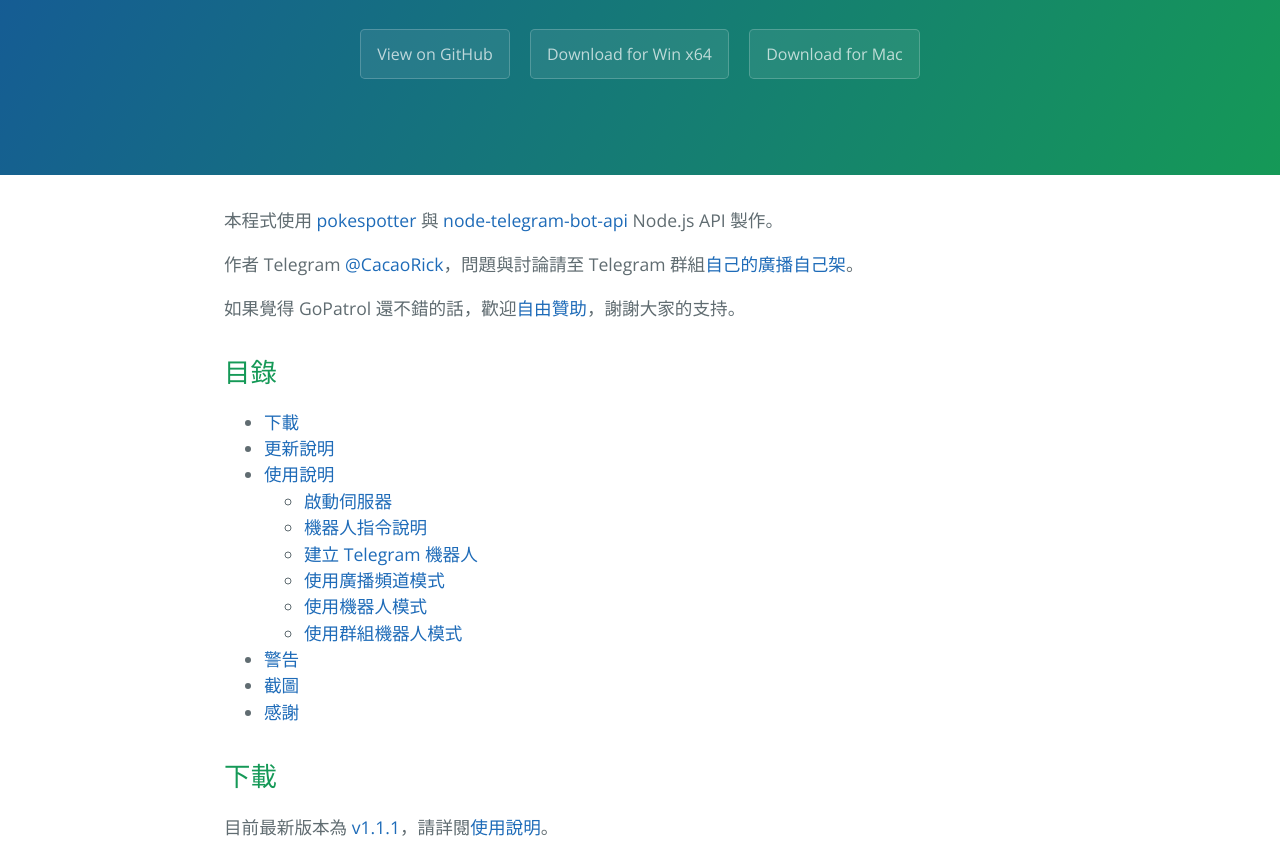
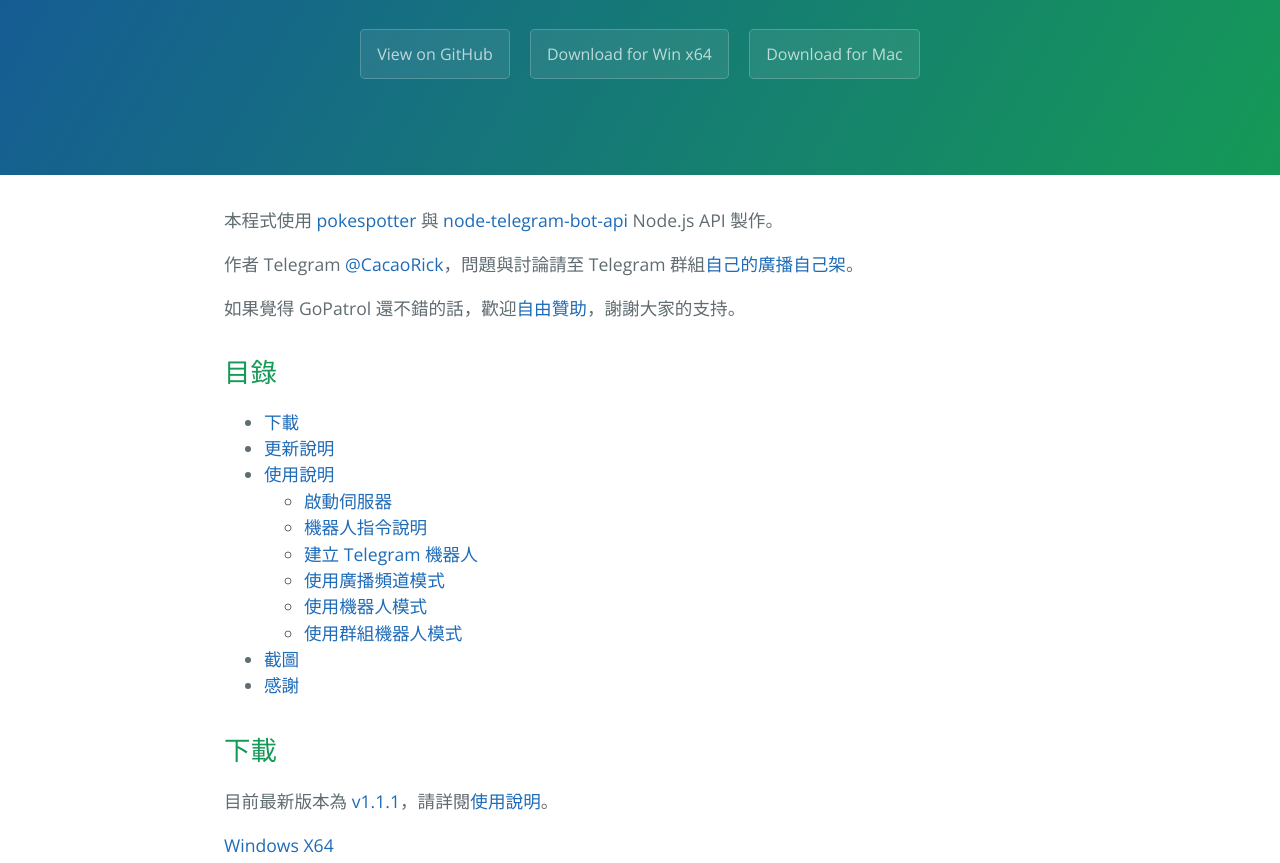
Before and after one commit to CacaoRick/GoPatrol, a plain HTML site: page index.html in a window 1280 px wide. Shown: the part 208-1071 px from the top of the page. Drawn offline with nearby package versions, Linux system fonts and the light colour scheme.

Commit message:
移除沒有用的警告連結

```diff
--- a/index.html
+++ b/index.html
@@ -40,7 +40,6 @@
     <li><a href="#%E4%BD%BF%E7%94%A8%E6%A9%9F%E5%99%A8%E4%BA%BA%E6%A8%A1%E5%BC%8F">使用機器人模式</a></li>
     <li><a href="#%E4%BD%BF%E7%94%A8%E7%BE%A4%E7%B5%84%E6%A9%9F%E5%99%A8%E4%BA%BA%E6%A8%A1%E5%BC%8F">使用群組機器人模式</a></li>
   </ul>
-  <li><a href="">警告</a></li>
   <li><a href="#%E6%88%AA%E5%9C%96">截圖</a></li>
   <li><a href="#%E6%84%9F%E8%AC%9D">感謝</a></li>
 </ul>
```
